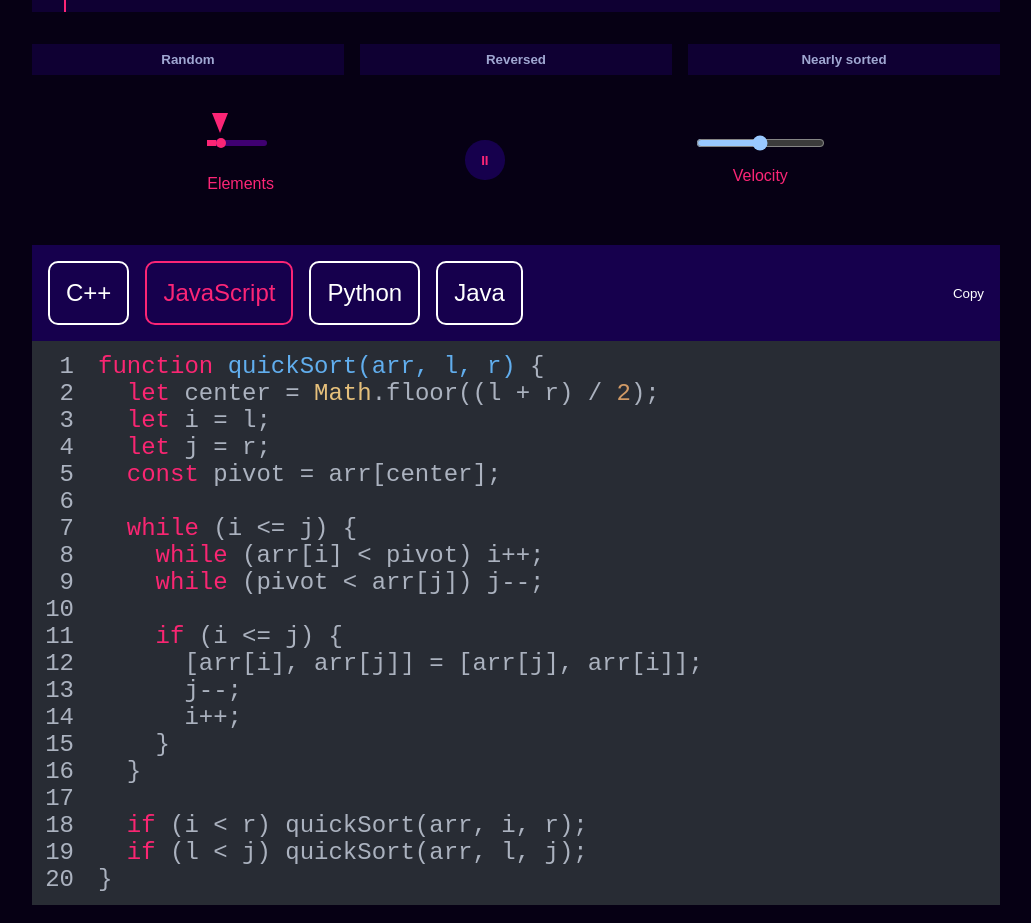
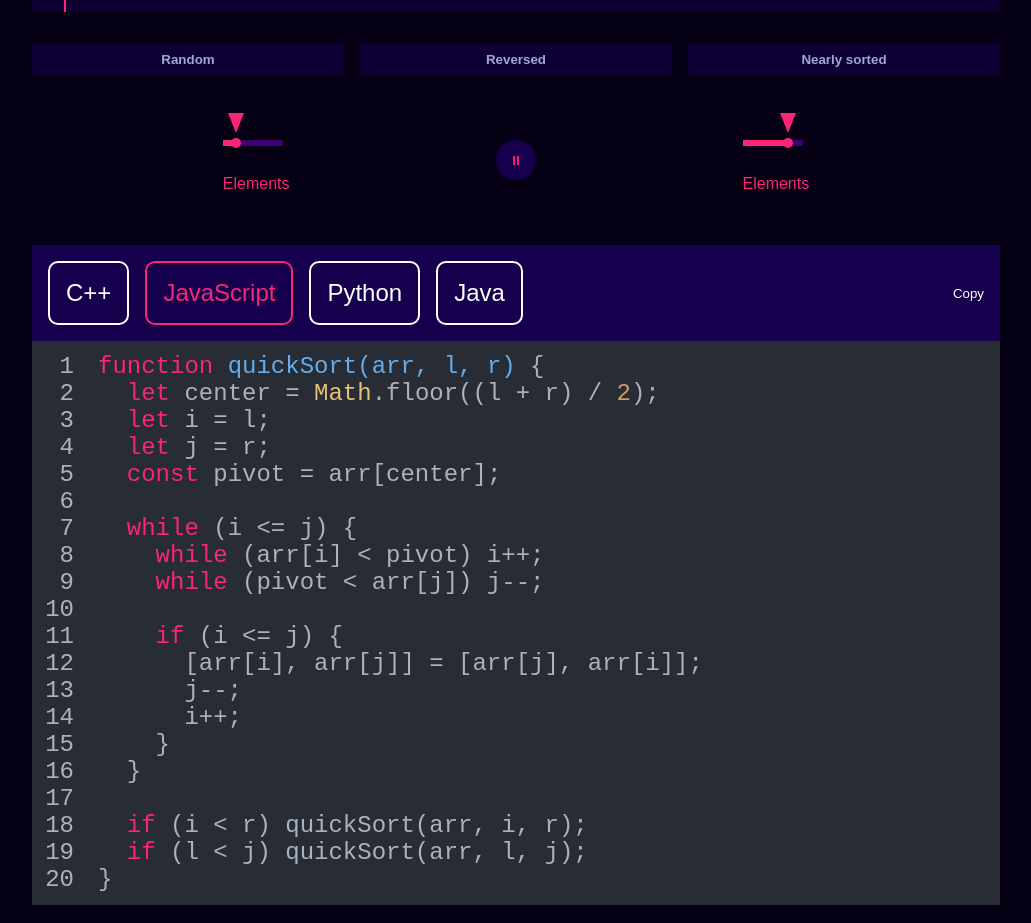
Before and after one commit to Eckry/Sorted-Symphony, a React (Vite) app: page / in a window 1280 px wide. Shown: the part 796-1719 px from the top of the page, without its empty margins (124-1155 px from the left). Built offline with nearby package versions, Linux system fonts and the light colour scheme; a web font is replaced by a local one.

Commit message:
add support for range input for velocity

```diff
--- a/src/components/Configuration.tsx
+++ b/src/components/Configuration.tsx
@@ -1,4 +1,5 @@
 import { Block, ConfigurationElements, ConfigurationVelocity } from "../types";
+import { RangeInput } from "./RangeInput";
 import "./styles/Configuration.css";
 
 interface Props {
@@ -7,6 +8,7 @@ interface Props {
   changeElements: ({ elements }: ConfigurationElements) => void;
   blocks: Block[];
   isSorting: boolean;
+  configuration: { velocity: number; elements: number };
 }
 
 export const Configuration: React.FC<Props> = ({
@@ -15,71 +17,35 @@ export const Configuration: React.FC<Props> = ({
   changeElements,
   blocks,
   isSorting,
+  configuration,
 }) => {
   const handleSort = () => {
     changeIsSorting();
   };
 
-  const handleChangeVelocity = (event: React.ChangeEvent<HTMLInputElement>) => {
-    const newVelocity = Number(event.target.value);
+  const handleChangeVelocity = (newVelocity: number) => {
     changeVelocity({ velocity: newVelocity });
   };
 
-  const handleChangeElements = (event: React.ChangeEvent<HTMLInputElement>) => {
-    const newElements = Number(event.target.value);
+  const handleChangeElements = (newElements: number) => {
     changeElements({ elements: newElements });
   };
 
   return (
     <section className="configuration-container">
-      <div className="configuration-range">
-        <div className="wrapper">
-          <input
-            disabled={isSorting}
-            onChange={handleChangeElements}
-            id="configuration-quantity"
-            type="range"
-            min={10}
-            max={200}
-            defaultValue={blocks.length}
-          />
-          <div className="rail">
-            <div
-              className="inner-rail"
-              style={{ width: `${blocks.length / 2 > 90 ? 90 : blocks.length / 2}%` }}
-            ></div>
-          </div>
-          <div className="control-wrapper">
-            <div
-              className="control"
-              style={{ left: `calc(${blocks.length / 2}% - 3px)` }}
-            ></div>
-            <div
-              style={{ left: `calc(${blocks.length / 2}% + 0.5px)` }}
-              className="control-dot"
-            ></div>
-          </div>
-        </div>
-        <label htmlFor="configuration-quantity" className="configuration-label">
-          Elements
-        </label>
-      </div>
+      <RangeInput
+        handleChange={handleChangeElements}
+        isSorting={isSorting}
+        length={blocks.length}
+      />
       <button className="play-sort" onClick={handleSort}>
         II
       </button>
-      <div className="configuration-range">
-        <input
-          disabled={isSorting}
-          onChange={handleChangeVelocity}
-          id="configuration-velocity"
-          type="range"
-          min={1}
-          max={100}
-        />
-        <label htmlFor="configuration-velocity" className="configuration-label">
-          Velocity
-        </label>
-      </div>
+      <RangeInput
+        handleChange={handleChangeVelocity}
+        isSorting={isSorting}
+        length={200 - configuration.velocity}
+      />
     </section>
   );
 };
--- /dev/null
+++ b/src/components/RangeInput.tsx
@@ -0,0 +1,55 @@
+import "./styles/RangeInput.css"
+
+interface Props {
+  isSorting: boolean;
+  handleChange: (element: number) => void;
+  length: number;
+}
+
+export const RangeInput: React.FC<Props> = ({
+  isSorting,
+  handleChange,
+  length,
+}) => {
+  const handleChangeInput = (event: React.ChangeEvent<HTMLInputElement>) => {
+    const newConfiguration = Number(event.target.value);
+    handleChange(newConfiguration);
+  };
+
+  return (
+    <div className="configuration-range">
+      <div className="wrapper">
+        <input
+          disabled={isSorting}
+          onChange={handleChangeInput}
+          id="configuration-quantity"
+          type="range"
+          min={10}
+          max={200}
+          defaultValue={length}
+        />
+        <div className="rail">
+          <div
+            className="inner-rail"
+            style={{
+              width: `${length / 2 > 90 ? 90 : length / 2}%`,
+            }}
+          ></div>
+        </div>
+        <div className="control-wrapper">
+          <div
+            className="control"
+            style={{ left: `calc(${length / 2}% - 3px)` }}
+          ></div>
+          <div
+            style={{ left: `calc(${length / 2}% + 0.5px)` }}
+            className="control-dot"
+          ></div>
+        </div>
+      </div>
+      <label htmlFor="configuration-quantity" className="configuration-label">
+        Elements
+      </label>
+    </div>
+  );
+};
--- a/src/components/styles/Configuration.css
+++ b/src/components/styles/Configuration.css
@@ -19,103 +19,3 @@
 .play-sort:hover {
   background-color: var(--tertiary-color);
 }
-
-.configuration-range {
-  display: grid;
-  justify-content: center;
-  align-items: center;
-  text-align: center;
-  gap: 1rem;
-  margin: 36px 0;
-  color: white;
-}
-
-.configuration-label {
-  color: var(--highlight-color);
-}
-
-.wrapper {
-  margin: 1rem auto;
-  position: relative;
-  width: 100%;
-}
-
-.wrapper > input {
-  position: absolute;
-  opacity: 0;
-  left: 0;
-  width: 100%;
-  height: 100%;
-  pointer-events: none;
-  z-index: 3000;
-}
-
-.rail {
-  position: absolute;
-  width: 90%;
-  height: 6px;
-  top: 50%;
-  transform: translateY(-50%);
-  border-radius: 3px;
-  background-color: var(--tertiary-color);
-}
-
-.inner-rail {
-  position: absolute;
-  height: 100%;
-  background-color: var(--highlight-color);
-}
-
-.control-wrapper {
-  position: relative;
-  width: 80%;
-}
-
-.control {
-  position: absolute;
-  margin-top: -30px;
-  width: 0;
-  height: 0;
-  border: 8px solid transparent;
-  border-bottom: 0;
-  border-top: 20px solid var(--highlight-color);
-}
-
-.control-dot {
-  position: absolute;
-  margin-top: -5px;
-  width: 10px;
-  height: 10px;
-  background-color: var(--highlight-color);
-  border-radius: 50%;
-}
-
-input[type="range"]::-ms-thumb {
-  appearance: none;
-  pointer-events: all;
-  width: 35px;
-  height: 16px;
-  border-radius: 0px;
-  border: none;
-  cursor: grab;
-}
-
-input[type="range"]::-moz-range-thumb {
-  appearance: none;
-  pointer-events: all;
-  width: 35px;
-  height: 16px;
-  border-radius: 0px;
-  border: 0 none;
-  cursor: grab;
-}
-
-input[type="range"]::-webkit-slider-thumb {
-  appearance: none;
-  pointer-events: all;
-  width: 35px;
-  height: 16px;
-  border-radius: 0px;
-  border: 0 none;
-  cursor: grab;
-}
--- /dev/null
+++ b/src/components/styles/RangeInput.css
@@ -0,0 +1,99 @@
+.configuration-range {
+  display: grid;
+  justify-content: center;
+  align-items: center;
+  text-align: center;
+  gap: 1rem;
+  margin: 36px 0;
+  color: white;
+}
+
+.configuration-label {
+  color: var(--highlight-color);
+}
+
+.wrapper {
+  margin: 1rem auto;
+  position: relative;
+  width: 100%;
+}
+
+.wrapper > input {
+  position: absolute;
+  opacity: 0;
+  left: 0;
+  width: 100%;
+  height: 100%;
+  pointer-events: none;
+  z-index: 3000;
+}
+
+.rail {
+  position: absolute;
+  width: 90%;
+  height: 6px;
+  top: 50%;
+  transform: translateY(-50%);
+  border-radius: 3px;
+  background-color: var(--tertiary-color);
+}
+
+.inner-rail {
+  position: absolute;
+  height: 100%;
+  background-color: var(--highlight-color);
+}
+
+.control-wrapper {
+  position: relative;
+  width: 80%;
+}
+
+.control {
+  position: absolute;
+  margin-top: -30px;
+  width: 0;
+  height: 0;
+  border: 8px solid transparent;
+  border-bottom: 0;
+  border-top: 20px solid var(--highlight-color);
+}
+
+.control-dot {
+  position: absolute;
+  margin-top: -5px;
+  width: 10px;
+  height: 10px;
+  background-color: var(--highlight-color);
+  border-radius: 50%;
+}
+
+input[type="range"]::-ms-thumb {
+  appearance: none;
+  pointer-events: all;
+  width: 35px;
+  height: 16px;
+  border-radius: 0px;
+  border: none;
+  cursor: grab;
+}
+
+input[type="range"]::-moz-range-thumb {
+  appearance: none;
+  pointer-events: all;
+  width: 35px;
+  height: 16px;
+  border-radius: 0px;
+  border: 0 none;
+  cursor: grab;
+}
+
+input[type="range"]::-webkit-slider-thumb {
+  appearance: none;
+  pointer-events: all;
+  width: 35px;
+  height: 16px;
+  border-radius: 0px;
+  border: 0 none;
+  cursor: grab;
+}
--- a/src/hooks/useSort.ts
+++ b/src/hooks/useSort.ts
@@ -60,7 +60,7 @@ export const useSort = () => {
 
   const changeVelocity = ({ velocity }: ConfigurationVelocity) => {
     setConfiguration((prevConfig) => {
-      return { ...prevConfig, velocity: 100 - velocity };
+      return { ...prevConfig, velocity: 200 - velocity };
     });
   };
 
@@ -76,5 +76,6 @@ export const useSort = () => {
     isSorting,
     changeVelocity,
     changeElements,
+    configuration
   };
 };
--- a/src/routes/Home.tsx
+++ b/src/routes/Home.tsx
@@ -16,6 +16,7 @@ export const Home = () => {
     isSorting,
     changeVelocity,
     changeElements,
+    configuration,
   } = useSort();
   return (
     <main className="main-container">
@@ -35,6 +36,7 @@ export const Home = () => {
         changeElements={changeElements}
         blocks={blocks}
         isSorting={isSorting}
+        configuration={configuration}
       />
       <Code />
       <Description />
```
